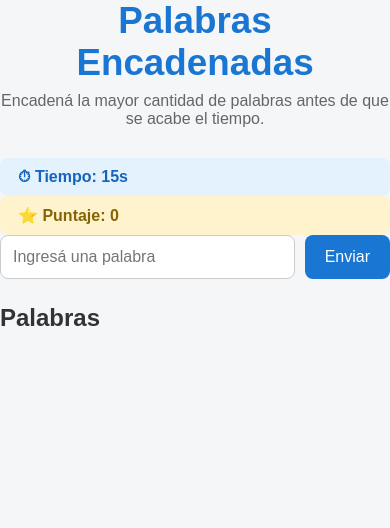
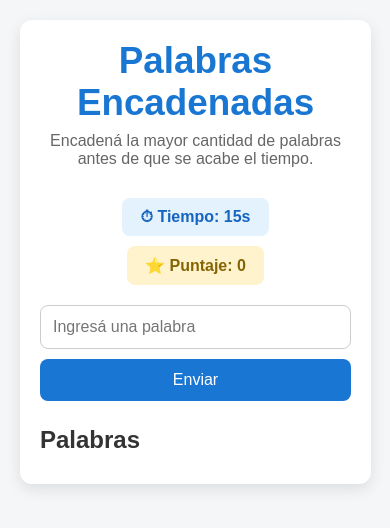
Before and after one commit to francorodriguez00/unq-ui-franco-rodriguez-trabajo-final, a React (Vite) app: page / in a window 390 px wide. Shown: the top 528 px of the page. Built offline with nearby package versions, Linux system fonts and the light colour scheme.

Commit message:
refactor: mejoro vista de la wordList

```diff
--- a/src/components/wordList/wordList.css
+++ b/src/components/wordList/wordList.css
@@ -10,6 +10,8 @@
 .word-list ul {
     list-style: none;
     padding: 0;
+    max-height: 250px;
+    overflow-y: auto;
 }
 
 .word-list li {
--- a/src/components/wordList/wordList.jsx
+++ b/src/components/wordList/wordList.jsx
@@ -1,13 +1,20 @@
 import "./wordList.css";
+import { useRef, useEffect } from "react";
 
 function WordList({ words }) {
+  const listRef = useRef(null);
+  useEffect(() => {
+    if (listRef.current) {
+        listRef.current.scrollTop = listRef.current.scrollHeight;
+    }
+  }, [words]);
   return (
     <div className="word-list">
       <h2>Palabras</h2>
 
-      <ul>
-        {words.map((word, index) => (
-            <li key={index}>{word}</li>
+      <ul ref={listRef}>
+        {words.map((word) => (
+            <li key={word}>{word}</li>
         ))}
       </ul>
     </div>
--- a/src/views/Game.css
+++ b/src/views/Game.css
@@ -1,14 +1,38 @@
 main {
-  max-width: 650px;
+    width: 90%;
+    max-width: 700px;
     margin: 40px auto;
+    padding: 30px;
     background-color: white;
-  padding: 30px;
     border-radius: 12px;
-  box-shadow: 0 5px 15px rgba(0,0,0,.1);
+    box-shadow: 0 5px 15px rgba(0, 0, 0, 0.1);
 }
 
 .game-info {
     display: flex;
     justify-content: space-between;
+    align-items: center;
     margin-bottom: 20px;
 }
+
+@media (max-width: 600px) {
+
+    main {
+        margin: 20px;
+        padding: 20px;
+    }
+
+    .game-info {
+        flex-direction: column;
+        gap: 10px;
+    }
+
+    .word-input {
+        flex-direction: column;
+    }
+
+    .word-input button {
+        width: 100%;
+        padding: 12px;
+    }
+}
--- a/src/views/Game.jsx
+++ b/src/views/Game.jsx
@@ -6,6 +6,7 @@ import Message from "../components/message/message";
 import WordList from "../components/wordList/wordList";
 import GameOver from "../components/gameOver/gameOver";
 import { useGame } from "../hooks/useGame";
+import "./Game.css";
 
 function Game() {
     const { words, score, time, message, gameOver, leaderboard, addWord, restartGame } = useGame();
```
Lines whose indentation alone changed are shown as unchanged.
